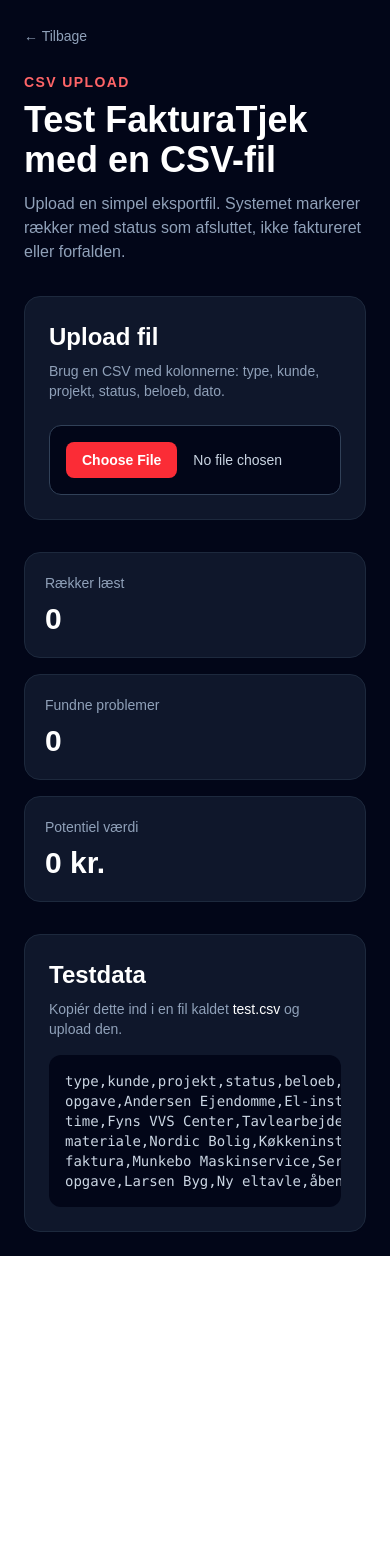
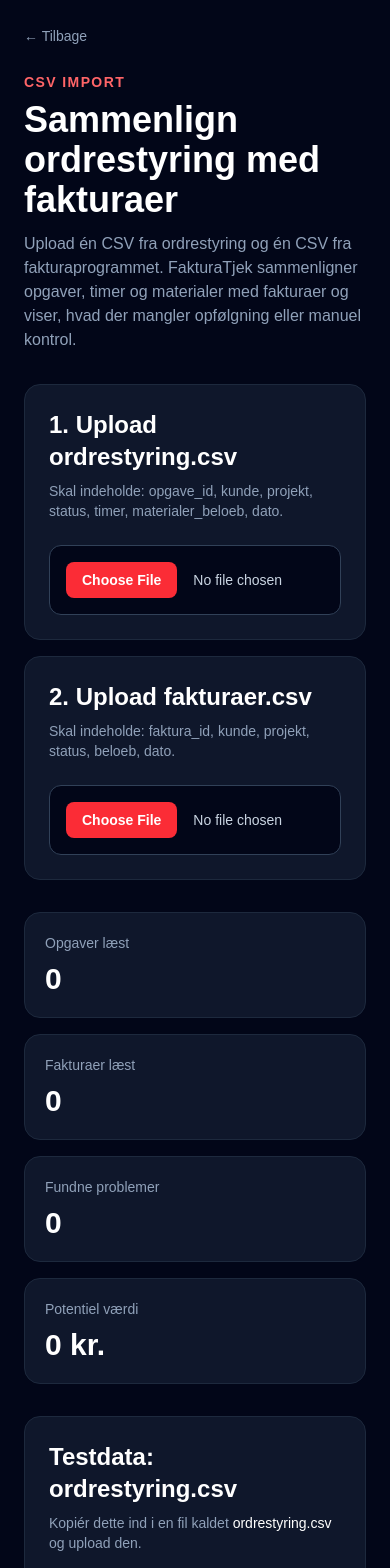
Before and after one commit to 9kgwjp7h9t-commits/fakturatjek, a Next.js app: page /upload in a window 390 px wide. Shown: the top 1568 px of the page. Before the commit the page ends 1256 px from the top, so only its background shows below. Built offline with nearby package versions, Linux system fonts and the light colour scheme.

Commit message:
Add two-file CSV comparison

```diff
--- a/app/demo/page.tsx
+++ b/app/demo/page.tsx
@@ -162,7 +162,7 @@ export default function DemoPage() {
             </Link>
 
             <a
-              href="mailto:kontakt@fakturatjek.dk"
+              href="mailto:kontakt@fakturatjek.net"
               className="rounded-xl border border-slate-700 px-6 py-4 text-center font-semibold text-white hover:bg-slate-900"
             >
               Book gennemgang
--- a/app/page.tsx
+++ b/app/page.tsx
@@ -37,7 +37,7 @@ export default function Home() {
   </Link>
 
   <a
-    href="mailto:kontakt@fakturatjek.dk"
+    href="mailto:kontakt@fakturatjek.net"
     className="rounded-xl border border-slate-700 px-6 py-4 text-center font-semibold text-white hover:bg-slate-900"
   >
     Book gennemgang
--- a/app/upload/page.tsx
+++ b/app/upload/page.tsx
@@ -3,8 +3,19 @@
 import Link from "next/link";
 import { useMemo, useState } from "react";
 
-type CsvRow = {
-  type?: string;
+type OrderRow = {
+  opgave_id?: string;
+  kunde?: string;
+  projekt?: string;
+  status?: string;
+  timer?: string;
+  materialer_beloeb?: string;
+  dato?: string;
+  [key: string]: string | undefined;
+};
+
+type InvoiceRow = {
+  faktura_id?: string;
   kunde?: string;
   projekt?: string;
   status?: string;
@@ -13,7 +24,19 @@ type CsvRow = {
   [key: string]: string | undefined;
 };
 
-function parseCsv(text: string): CsvRow[] {
+type Problem = {
+  type: "opgave" | "timer" | "materialer" | "faktura";
+  kunde: string;
+  projekt: string;
+  status: string;
+  dato?: string;
+  amount: number;
+  title: string;
+  explanation: string;
+  action: string;
+};
+
+function parseCsv<T extends Record<string, string | undefined>>(text: string): T[] {
   const lines = text
     .trim()
     .split("\n")
@@ -26,113 +49,190 @@ function parseCsv(text: string): CsvRow[] {
 
   return lines.slice(1).map((line) => {
     const values = line.split(",").map((v) => v.trim());
-    const row: CsvRow = {};
+    const row: Record<string, string> = {};
 
     headers.forEach((header, index) => {
       row[header] = values[index] ?? "";
     });
 
-    return row;
+    return row as T;
   });
 }
 
+function toNumber(value: string | number | undefined) {
+  const numberValue =
+    typeof value === "number"
+      ? value
+      : Number(String(value || "0").replace(",", "."));
+
+  return Number.isNaN(numberValue) ? 0 : numberValue;
+}
+
 function formatCurrency(value: string | number | undefined) {
-  const numberValue =
-    typeof value === "number" ? value : Number(String(value || "0").replace(",", "."));
-
   return new Intl.NumberFormat("da-DK", {
     style: "currency",
     currency: "DKK",
     maximumFractionDigits: 0,
-  }).format(Number.isNaN(numberValue) ? 0 : numberValue);
+  }).format(toNumber(value));
 }
 
-function isProblem(row: CsvRow) {
-  const status = (row.status || "").toLowerCase();
+function normalize(value: string | undefined) {
+  return String(value || "")
+    .toLowerCase()
+    .trim()
+    .replace(/\s+/g, " ");
+}
+
+function getMatchKey(kunde?: string, projekt?: string) {
+  return `${normalize(kunde)}|${normalize(projekt)}`;
+}
+
+function isPaidInvoice(invoice: InvoiceRow) {
+  const status = normalize(invoice.status);
 
   return (
-    status.includes("afsluttet") ||
-    status.includes("ikke faktureret") ||
-    status.includes("forfalden")
+    status.includes("betalt") ||
+    status.includes("sendt") ||
+    status.includes("faktureret")
   );
 }
-function getProblemExplanation(row: CsvRow) {
-  const type = (row.type || "").toLowerCase();
-  const status = (row.status || "").toLowerCase();
-  const kunde = row.kunde || "kunden";
-  const projekt = row.projekt || "projektet";
-  const beloeb = formatCurrency(row.beloeb);
 
-  if (type.includes("opgave") && status.includes("afsluttet")) {
-    return {
-      title: "Afsluttet opgave uden tydelig fakturering",
-      explanation: `Opgaven "${projekt}" hos ${kunde} er markeret som afsluttet. Den bør kontrolleres, fordi afsluttede opgaver normalt skal faktureres kort tid efter færdiggørelse.`,
-      action: `Tjek om der er oprettet en faktura på ca. ${beloeb}. Hvis ikke, bør opgaven faktureres eller markeres som ikke-fakturerbar.`,
-    };
+function findProblems(orderRows: OrderRow[], invoiceRows: InvoiceRow[]): Problem[] {
+  const problems: Problem[] = [];
+
+  const invoiceMap = new Map<string, InvoiceRow[]>();
+
+  invoiceRows.forEach((invoice) => {
+    const key = getMatchKey(invoice.kunde, invoice.projekt);
+    const existing = invoiceMap.get(key) || [];
+    existing.push(invoice);
+    invoiceMap.set(key, existing);
+  });
+
+  orderRows.forEach((order) => {
+    const kunde = order.kunde || "Ukendt kunde";
+    const projekt = order.projekt || "Ukendt projekt";
+    const status = normalize(order.status);
+    const key = getMatchKey(order.kunde, order.projekt);
+    const matchingInvoices = invoiceMap.get(key) || [];
+    const hasInvoice = matchingInvoices.some(isPaidInvoice);
+
+    const timer = toNumber(order.timer);
+    const materialer = toNumber(order.materialer_beloeb);
+    const estimatedValue = timer * 550 + materialer;
+
+    if (status.includes("afsluttet") && !hasInvoice) {
+      problems.push({
+        type: "opgave",
+        kunde,
+        projekt,
+        status: order.status || "afsluttet",
+        dato: order.dato,
+        amount: estimatedValue,
+        title: "Afsluttet opgave uden matchende faktura",
+        explanation: `Opgaven "${projekt}" hos ${kunde} er markeret som afsluttet i ordrestyringen, men der findes ingen matchende faktura i faktura-filen.`,
+        action:
+          "Tjek om opgaven allerede er faktureret under et andet navn. Hvis ikke, bør den gøres klar til fakturering eller markeres som ikke-fakturerbar.",
+      });
+    }
+
+    if (timer > 0 && !hasInvoice) {
+      problems.push({
+        type: "timer",
+        kunde,
+        projekt,
+        status: "timer uden matchende faktura",
+        dato: order.dato,
+        amount: timer * 550,
+        title: "Registrerede timer uden matchende faktura",
+        explanation: `Der er registreret ${timer} timer på "${projekt}" hos ${kunde}, men der findes ingen matchende faktura i faktura-filen.`,
+        action:
+          "Sammenlign timesedlerne med fakturaen. Hvis timerne ikke er medtaget, bør de kontrolleres før fakturering.",
+      });
+    }
+
+    if (materialer > 0 && !hasInvoice) {
+      problems.push({
+        type: "materialer",
+        kunde,
+        projekt,
+        status: "materialer uden matchende faktura",
+        dato: order.dato,
+        amount: materialer,
+        title: "Materialer uden matchende faktura",
+        explanation: `Der er registreret materialer for ${formatCurrency(
+          materialer
+        )} på "${projekt}" hos ${kunde}, men der findes ingen matchende faktura.`,
+        action:
+          "Sammenlign materialelisten med fakturaen. Hvis materialerne mangler, bør de tilføjes eller kontrolleres manuelt.",
+      });
+    }
+  });
+
+  invoiceRows.forEach((invoice) => {
+    const status = normalize(invoice.status);
+
+    if (status.includes("forfalden")) {
+      const kunde = invoice.kunde || "Ukendt kunde";
+      const projekt = invoice.projekt || "Ukendt projekt";
+
+      problems.push({
+        type: "faktura",
+        kunde,
+        projekt,
+        status: invoice.status || "forfalden",
+        dato: invoice.dato,
+        amount: toNumber(invoice.beloeb),
+        title: "Forfalden faktura kræver opfølgning",
+        explanation: `Fakturaen til ${kunde} på "${projekt}" er markeret som forfalden i faktura-filen.`,
+        action:
+          "Send betalingspåmindelse eller ring til kunden. Fakturaen bør følges op, indtil den er betalt eller afklaret.",
+      });
+    }
+  });
+
+  return problems;
+}
+
+export default function UploadPage() {
+  const [orderRows, setOrderRows] = useState<OrderRow[]>([]);
+  const [invoiceRows, setInvoiceRows] = useState<InvoiceRow[]>([]);
+  const [orderFileName, setOrderFileName] = useState("");
+  const [invoiceFileName, setInvoiceFileName] = useState("");
+
+  const hasBothFiles = orderRows.length > 0 && invoiceRows.length > 0;
+
+  const problems = useMemo(() => {
+    if (!hasBothFiles) return [];
+    return findProblems(orderRows, invoiceRows);
+ }, [orderRows, invoiceRows, hasBothFiles]);
+
+  const totalValue = useMemo(() => {
+    return problems.reduce((sum, problem) => sum + problem.amount, 0);
+  }, [problems]);
+
+  async function handleOrderUpload(event: React.ChangeEvent<HTMLInputElement>) {
+    const file = event.target.files?.[0];
+    if (!file) return;
+
+    setOrderFileName(file.name);
+
+    const text = await file.text();
+    const parsedRows = parseCsv<OrderRow>(text);
+
+    setOrderRows(parsedRows);
   }
 
-  if (type.includes("time") && status.includes("ikke faktureret")) {
-    return {
-      title: "Registrerede timer er ikke faktureret",
-      explanation: `Der er registreret timer på "${projekt}" hos ${kunde}, men posten står som ikke faktureret. Det kan betyde, at arbejdstid er leveret uden at blive sendt videre til kunden.`,
-      action: `Tjek timesedlerne og overfør timerne til faktura, hvis arbejdet skal betales. Estimeret værdi: ${beloeb}.`,
-    };
-  }
-
-  if (type.includes("materiale") && status.includes("ikke faktureret")) {
-    return {
-      title: "Materialer mangler muligvis på faktura",
-      explanation: `Der er registreret materialeforbrug på "${projekt}" hos ${kunde}, men materialerne står som ikke faktureret. Det kan betyde, at virksomheden selv betaler for materialer, som kunden burde betale for.`,
-      action: `Sammenlign materialelisten med fakturaen. Hvis materialerne mangler, bør de tilføjes. Estimeret værdi: ${beloeb}.`,
-    };
-  }
-
-  if (type.includes("faktura") && status.includes("forfalden")) {
-    return {
-      title: "Faktura er forfalden",
-      explanation: `Fakturaen til ${kunde} på "${projekt}" er markeret som forfalden. Det betyder, at betalingen sandsynligvis ikke er kommet ind til tiden.`,
-      action: `Send betalingspåmindelse eller ring til kunden. Beløb til opfølgning: ${beloeb}.`,
-    };
-  }
-
-  if (status.includes("ikke faktureret")) {
-    return {
-      title: "Posten er ikke faktureret",
-      explanation: `Denne post hos ${kunde} står som ikke faktureret. Den bør kontrolleres, fordi der kan ligge omsætning, som endnu ikke er sendt til kunden.`,
-      action: `Tjek om posten skal med på en eksisterende eller ny faktura. Estimeret værdi: ${beloeb}.`,
-    };
-  }
-
-  return {
-    title: "Post bør kontrolleres",
-    explanation: `Denne post har en status, der indikerer, at der kan være et økonomisk problem.`,
-    action: `Gennemgå posten manuelt og vurder, om der skal faktureres eller følges op.`,
-  };
-}
-export default function UploadPage() {
-  const [rows, setRows] = useState<CsvRow[]>([]);
-  const [fileName, setFileName] = useState("");
-
-  const problems = useMemo(() => rows.filter(isProblem), [rows]);
-
-  const totalValue = useMemo(() => {
-    return problems.reduce((sum, row) => {
-      const value = Number(String(row.beloeb || "0").replace(",", "."));
-      return sum + (Number.isNaN(value) ? 0 : value);
-    }, 0);
-  }, [problems]);
-
-  async function handleFileUpload(event: React.ChangeEvent<HTMLInputElement>) {
+  async function handleInvoiceUpload(event: React.ChangeEvent<HTMLInputElement>) {
     const file = event.target.files?.[0];
-
     if (!file) return;
 
-    setFileName(file.name);
+    setInvoiceFileName(file.name);
 
     const text = await file.text();
-    const parsedRows = parseCsv(text);
+    const parsedRows = parseCsv<InvoiceRow>(text);
 
-    setRows(parsedRows);
+    setInvoiceRows(parsedRows);
   }
 
   return (
@@ -144,161 +244,200 @@ export default function UploadPage() {
           </Link>
 
           <p className="mt-6 text-sm font-semibold uppercase tracking-widest text-red-400">
-            CSV Upload
+            CSV Import
           </p>
 
           <h1 className="mt-2 text-4xl font-bold md:text-5xl">
-            Test FakturaTjek med en CSV-fil
+            Sammenlign ordrestyring med fakturaer
           </h1>
 
           <p className="mt-3 max-w-3xl text-slate-400">
-            Upload en simpel eksportfil. Systemet markerer rækker med status som
-            afsluttet, ikke faktureret eller forfalden.
+            Upload én CSV fra ordrestyring og én CSV fra fakturaprogrammet.
+            FakturaTjek sammenligner opgaver, timer og materialer med fakturaer
+            og viser, hvad der mangler opfølgning eller manuel kontrol.
           </p>
         </header>
 
-        <section className="rounded-2xl border border-slate-800 bg-slate-900 p-6">
-          <h2 className="text-2xl font-bold">Upload fil</h2>
+        <section className="grid grid-cols-1 gap-4 md:grid-cols-2">
+          <UploadBox
+            title="1. Upload ordrestyring.csv"
+            description="Skal indeholde: opgave_id, kunde, projekt, status, timer, materialer_beloeb, dato."
+            fileName={orderFileName}
+            onChange={handleOrderUpload}
+          />
 
-          <p className="mt-2 text-sm text-slate-400">
-            Brug en CSV med kolonnerne: type, kunde, projekt, status, beloeb, dato.
-          </p>
-
-          <div className="mt-6">
-            <input
-              type="file"
-              accept=".csv"
-              onChange={handleFileUpload}
-              className="block w-full cursor-pointer rounded-xl border border-slate-700 bg-slate-950 p-4 text-sm text-slate-300 file:mr-4 file:rounded-lg file:border-0 file:bg-red-500 file:px-4 file:py-2 file:font-semibold file:text-white hover:file:bg-red-600"
-            />
-          </div>
-
-          {fileName && (
-            <p className="mt-4 text-sm text-slate-400">
-              Valgt fil: <span className="text-white">{fileName}</span>
-            </p>
-          )}
+          <UploadBox
+            title="2. Upload fakturaer.csv"
+            description="Skal indeholde: faktura_id, kunde, projekt, status, beloeb, dato."
+            fileName={invoiceFileName}
+            onChange={handleInvoiceUpload}
+          />
         </section>
 
-        <section className="grid grid-cols-1 gap-4 md:grid-cols-3">
-          <StatCard label="Rækker læst" value={rows.length.toString()} />
+        <section className="grid grid-cols-1 gap-4 md:grid-cols-4">
+          <StatCard label="Opgaver læst" value={orderRows.length.toString()} />
+          <StatCard label="Fakturaer læst" value={invoiceRows.length.toString()} />
           <StatCard label="Fundne problemer" value={problems.length.toString()} />
           <StatCard label="Potentiel værdi" value={formatCurrency(totalValue)} />
         </section>
 
         {problems.length > 0 && (
-  <section className="overflow-hidden rounded-2xl border border-red-500/30 bg-red-500/10">
-    <div className="border-b border-red-500/20 p-6">
-      <h2 className="text-2xl font-bold text-red-300">Fundne problemer</h2>
-      <p className="mt-1 text-sm text-red-200/80">
-        Disse rækker bør kontrolleres manuelt.
-      </p>
-    </div>
-
-    <div className="divide-y divide-red-500/20">
-      {problems.map((row, index) => {
-        const problem = getProblemExplanation(row);
-
-        return (
-          <div
-            key={index}
-            className="grid grid-cols-1 gap-4 p-6 md:grid-cols-12 md:items-start"
-          >
-            <div className="md:col-span-2">
-              <p className="font-semibold uppercase tracking-wide">
-              {row.type || "Ukendt"}
-              </p>
-              <p className="text-sm uppercase tracking-wide text-red-200/70">
-             {row.status}
+          <section className="overflow-hidden rounded-2xl border border-red-500/30 bg-red-500/10">
+            <div className="border-b border-red-500/20 p-6">
+              <h2 className="text-2xl font-bold text-red-300">
+                Fundne problemer
+              </h2>
+              <p className="mt-1 text-sm text-red-200/80">
+                Disse poster bør kontrolleres manuelt.
               </p>
             </div>
 
-            <div className="md:col-span-3">
-              <p>{row.kunde || "Ingen kunde"}</p>
-              <p className="text-sm text-red-200/70">{row.projekt}</p>
-            </div>
+            <div className="divide-y divide-red-500/20">
+              {problems.map((problem, index) => (
+                <div
+                  key={index}
+                  className="grid grid-cols-1 gap-4 p-6 md:grid-cols-12 md:items-start"
+                >
+                  <div className="md:col-span-2">
+                    <p className="font-semibold uppercase tracking-wide">
+                      {problem.type}
+                    </p>
+                    <p className="text-sm uppercase tracking-wide text-red-200/70">
+                      {problem.status}
+                    </p>
+                  </div>
 
-            <div className="md:col-span-5">
-              <p className="font-semibold text-red-100">{problem.title}</p>
-              <p className="mt-1 text-sm text-red-200/80">
-                {problem.explanation}
-              </p>
-              <p className="mt-2 text-sm font-medium text-red-100">
-                Handling: {problem.action}
-              </p>
-            </div>
+                  <div className="md:col-span-3">
+                    <p>{problem.kunde}</p>
+                    <p className="text-sm text-red-200/70">
+                      {problem.projekt}
+                    </p>
+                  </div>
 
-            <div className="md:col-span-1">
-              <p className="text-sm text-red-200/70">{row.dato}</p>
-            </div>
+                  <div className="md:col-span-5">
+                    <p className="font-semibold text-red-100">
+                      {problem.title}
+                    </p>
+                    <p className="mt-1 text-sm text-red-200/80">
+                      {problem.explanation}
+                    </p>
+                    <p className="mt-2 text-sm font-medium text-red-100">
+                      Handling: {problem.action}
+                    </p>
+                  </div>
 
-            <div className="font-bold md:col-span-1 md:text-right">
-              {formatCurrency(row.beloeb)}
-            </div>
-          </div>
-        );
-      })}
-    </div>
-  </section>
-)}
+                  <div className="md:col-span-1">
+                    <p className="text-sm text-red-200/70">{problem.dato}</p>
+                  </div>
 
-        {rows.length > 0 && (
-          <section className="overflow-hidden rounded-2xl border border-slate-800 bg-slate-900">
-            <div className="border-b border-slate-800 p-6">
-              <h2 className="text-2xl font-bold">Alle rækker</h2>
-              <p className="mt-1 text-sm text-slate-400">
-                Rå data fra den uploadede CSV.
-              </p>
-            </div>
-
-            <div className="overflow-x-auto">
-              <table className="w-full text-left text-sm">
-                <thead className="bg-slate-950 text-slate-400">
-                  <tr>
-                    <th className="p-4">Type</th>
-                    <th className="p-4">Kunde</th>
-                    <th className="p-4">Projekt</th>
-                    <th className="p-4">Status</th>
-                    <th className="p-4">Beløb</th>
-                    <th className="p-4">Dato</th>
-                  </tr>
-                </thead>
-
-                <tbody className="divide-y divide-slate-800">
-                  {rows.map((row, index) => (
-                    <tr key={index}>
-                      <td className="p-4">{row.type}</td>
-                      <td className="p-4">{row.kunde}</td>
-                      <td className="p-4">{row.projekt}</td>
-                      <td className="p-4">{row.status}</td>
-                      <td className="p-4">{formatCurrency(row.beloeb)}</td>
-                      <td className="p-4">{row.dato}</td>
-                    </tr>
-                  ))}
-                </tbody>
-              </table>
+                  <div className="font-bold md:col-span-1 md:text-right">
+                    {formatCurrency(problem.amount)}
+                  </div>
+                </div>
+              ))}
             </div>
           </section>
         )}
 
-        <section className="rounded-2xl border border-slate-800 bg-slate-900 p-6">
-          <h2 className="text-2xl font-bold">Testdata</h2>
+        {orderRows.length > 0 && (
+          <DataTable
+            title="Ordrestyring data"
+            description="Rå data fra ordrestyring CSV."
+            headers={[
+              "Opgave ID",
+              "Kunde",
+              "Projekt",
+              "Status",
+              "Timer",
+              "Materialer",
+              "Dato",
+            ]}
+            rows={orderRows.map((row) => [
+              row.opgave_id,
+              row.kunde,
+              row.projekt,
+              row.status,
+              row.timer,
+              formatCurrency(row.materialer_beloeb),
+              row.dato,
+            ])}
+          />
+        )}
 
-          <p className="mt-2 text-sm text-slate-400">
-            Kopiér dette ind i en fil kaldet <span className="text-white">test.csv</span> og upload den.
-          </p>
+        {invoiceRows.length > 0 && (
+          <DataTable
+            title="Faktura data"
+            description="Rå data fra faktura CSV."
+            headers={["Faktura ID", "Kunde", "Projekt", "Status", "Beløb", "Dato"]}
+            rows={invoiceRows.map((row) => [
+              row.faktura_id,
+              row.kunde,
+              row.projekt,
+              row.status,
+              formatCurrency(row.beloeb),
+              row.dato,
+            ])}
+          />
+        )}
 
-          <pre className="mt-4 overflow-x-auto rounded-xl bg-slate-950 p-4 text-sm text-slate-300">
-{`type,kunde,projekt,status,beloeb,dato
-opgave,Andersen Ejendomme,El-installation,afsluttet,38500,2026-06-01
-time,Fyns VVS Center,Tavlearbejde,ikke faktureret,18600,2026-06-02
-materiale,Nordic Bolig,Køkkeninstallation,ikke faktureret,17450,2026-06-03
-faktura,Munkebo Maskinservice,Serviceaftale,forfalden,24000,2026-05-01
-opgave,Larsen Byg,Ny eltavle,åben,28400,2026-06-04`}
-          </pre>
+        <section className="grid grid-cols-1 gap-4 md:grid-cols-2">
+          <TestDataBox
+            title="Testdata: ordrestyring.csv"
+            fileName="ordrestyring.csv"
+            content={`opgave_id,kunde,projekt,status,timer,materialer_beloeb,dato
+1001,Andersen Ejendomme,El-installation,afsluttet,12,5200,2026-06-01
+1002,Fyns VVS Center,Tavlearbejde,afsluttet,31,0,2026-06-02
+1003,Nordic Bolig,Køkkeninstallation,afsluttet,0,7450,2026-06-03
+1004,Larsen Byg,Ny eltavle,åben,8,1200,2026-06-04
+1005,Munkebo Maskinservice,Tavlegennemgang,afsluttet,18,3100,2026-06-07`}
+          />
+
+          <TestDataBox
+            title="Testdata: fakturaer.csv"
+            fileName="fakturaer.csv"
+            content={`faktura_id,kunde,projekt,status,beloeb,dato
+F-1001,Andersen Ejendomme,El-installation,betalt,38500,2026-06-03
+F-1004,Larsen Byg,Ny eltavle,kladde,0,2026-06-04
+F-2001,Nordhavn Montage,Varmepumpe service,forfalden,14500,2026-05-28`}
+          />
         </section>
       </div>
     </main>
+  );
+}
+
+function UploadBox({
+  title,
+  description,
+  fileName,
+  onChange,
+}: {
+  title: string;
+  description: string;
+  fileName: string;
+  onChange: (event: React.ChangeEvent<HTMLInputElement>) => void;
+}) {
+  return (
+    <section className="rounded-2xl border border-slate-800 bg-slate-900 p-6">
+      <h2 className="text-2xl font-bold">{title}</h2>
+
+      <p className="mt-2 text-sm text-slate-400">{description}</p>
+
+      <div className="mt-6">
+        <input
+          type="file"
+          accept=".csv"
+          onChange={onChange}
+          className="block w-full cursor-pointer rounded-xl border border-slate-700 bg-slate-950 p-4 text-sm text-slate-300 file:mr-4 file:rounded-lg file:border-0 file:bg-red-500 file:px-4 file:py-2 file:font-semibold file:text-white hover:file:bg-red-600"
+        />
+      </div>
+
+      {fileName && (
+        <p className="mt-4 text-sm text-slate-400">
+          Valgt fil: <span className="text-white">{fileName}</span>
+        </p>
+      )}
+    </section>
   );
 }
 
@@ -310,3 +449,75 @@ function StatCard({ label, value }: { label: string; value: string }) {
     </div>
   );
 }
+
+function DataTable({
+  title,
+  description,
+  headers,
+  rows,
+}: {
+  title: string;
+  description: string;
+  headers: string[];
+  rows: (string | undefined)[][];
+}) {
+  return (
+    <section className="overflow-hidden rounded-2xl border border-slate-800 bg-slate-900">
+      <div className="border-b border-slate-800 p-6">
+        <h2 className="text-2xl font-bold">{title}</h2>
+        <p className="mt-1 text-sm text-slate-400">{description}</p>
+      </div>
+
+      <div className="overflow-x-auto">
+        <table className="w-full text-left text-sm">
+          <thead className="bg-slate-950 text-slate-400">
+            <tr>
+              {headers.map((header) => (
+                <th key={header} className="p-4">
+                  {header}
+                </th>
+              ))}
+            </tr>
+          </thead>
+
+          <tbody className="divide-y divide-slate-800">
+            {rows.map((row, rowIndex) => (
+              <tr key={rowIndex}>
+                {row.map((cell, cellIndex) => (
+                  <td key={cellIndex} className="p-4">
+                    {cell || "-"}
+                  </td>
+                ))}
+              </tr>
+            ))}
+          </tbody>
+        </table>
+      </div>
+    </section>
+  );
+}
+
+function TestDataBox({
+  title,
+  fileName,
+  content,
+}: {
+  title: string;
+  fileName: string;
+  content: string;
+}) {
+  return (
+    <section className="rounded-2xl border border-slate-800 bg-slate-900 p-6">
+      <h2 className="text-2xl font-bold">{title}</h2>
+
+      <p className="mt-2 text-sm text-slate-400">
+        Kopiér dette ind i en fil kaldet{" "}
+        <span className="text-white">{fileName}</span> og upload den.
+      </p>
+
+      <pre className="mt-4 overflow-x-auto rounded-xl bg-slate-950 p-4 text-sm text-slate-300">
+        {content}
+      </pre>
+    </section>
+  );
+}
```
